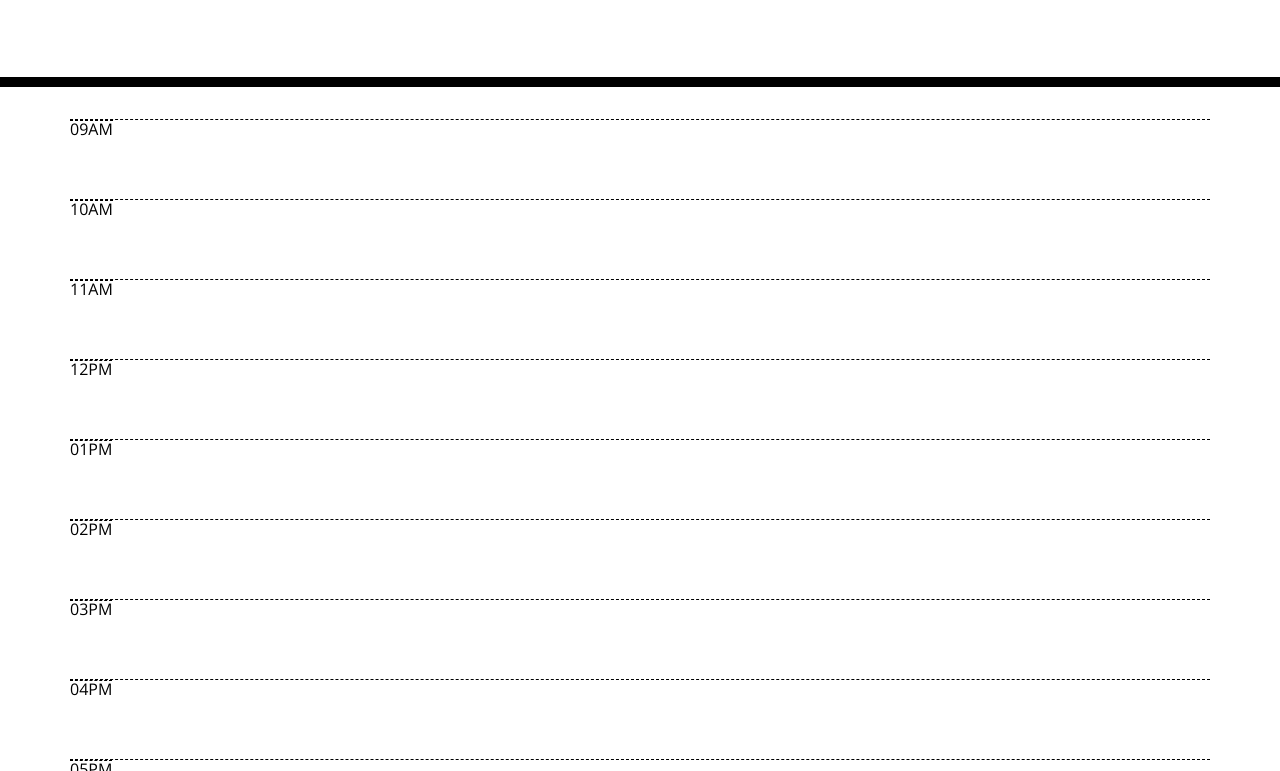
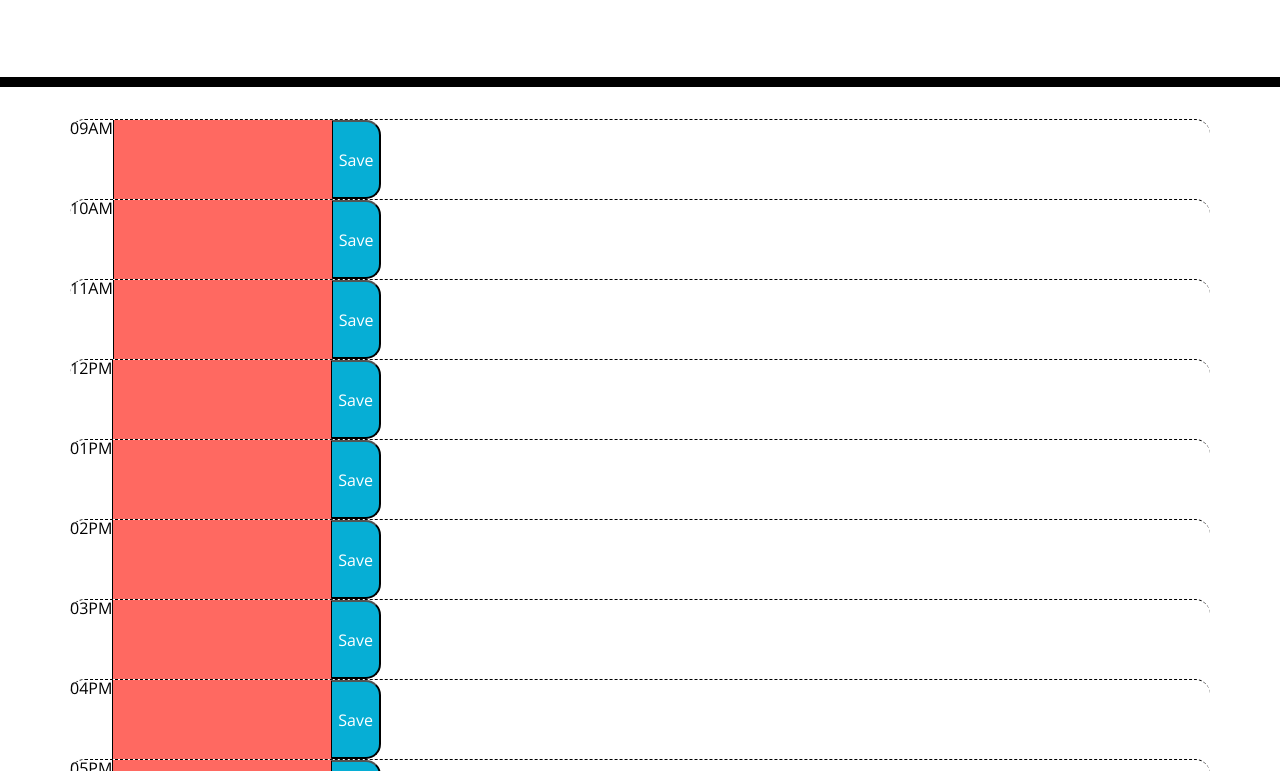
Before and after one commit to yvettehenderson/calendar, a plain HTML site: page index.html in a window 1280 px wide. Shown: the part 181-952 px from the top of the page. Drawn offline with nearby package versions, Linux system fonts and the light colour scheme.

Commit message:
updated time to align with tasks

```diff
--- a/index.html
+++ b/index.html
@@ -30,46 +30,27 @@
     </header>
 
     <div class="container">
-      <div class="hour row">
-        <div class="hour">09AM</div>
-      </div>
-      <div class="hour row">
-        <div class="hour">10AM</div>
-      </div>
-      <div class="hour row">
-        <div class="hour">11AM</div>
-      </div>
-      <div class="hour row">
-        <div class="hour">12PM</div>
-      </div>
-      <div class="hour row">
-        <div class="hour">01PM</div>
-      </div>
-      <div class="hour row">
-        <div class="hour">02PM</div>
-      </div>
-      <div class="hour row">
-        <div class="hour">03PM</div>
-      </div>
-      <div class="hour row">
-        <div class="hour">04PM</div>
-      </div>
-      <div class="hour row">
-        <div class="hour">05PM</div>
-      </div>
-      <div class="hour row">
-        <div class="hour">06PM</div>
-      </div>
+      <div id="9" class="hour row">09AM</div>
+      <div id="10" class="hour row">10AM</div>
+      <div id="11" class="hour row">11AM</div>
+      <div id="12" class="hour row">12PM</div>
+      <div id="13" class="hour row">01PM</div>
+      <div id="14" class="hour row">02PM</div>
+      <div id="15" class="hour row">03PM</div>
+      <div id="16" class="hour row">04PM</div>
+      <div id="17" class="hour row">05PM</div>
+      <div id="18" class="hour row">06PM</div>
+
     </div>
 
     <script src="https://cdnjs.cloudflare.com/ajax/libs/jquery/3.2.1/jquery.min.js"></script>
     <script src="https://cdnjs.cloudflare.com/ajax/libs/moment.js/2.24.0/moment.min.js"></script>
     <script>
       var tasks = JSON.parse(localStorage.getItem("tasks")) || {
-        9: "run",
+        9: "",
         10: "",
         11: "",
-        12: "jump",
+        12: "",
         1: "",
         2: "",
         3: "",
@@ -87,13 +68,12 @@
       }
       //   saveNoteEventListener()
 
-      // renders time rows not working as a function
 
       const now = moment().hour();
-      for (let i = 9; i < 18; i++) {
-        const div$ = $("<div>").addClass("time-block row");
+      for (let i = 9; i < 19; i++) {
+        const div$ = $("#" + i).addClass("time-block row");
         const notes$ = $("<textarea>").addClass("textarea");
-        // notes$.val(tasks[i])
+        notes$.val(tasks[i])
         if (now > i) {
           notes$.addClass("present");
         } else if (now < i) {
@@ -108,7 +88,7 @@
           .attr("data-time-slot", i);
         div$.append(notes$, button$);
         $(".container").append(div$);
-        // $(`#${i}`).append(div$);
+        $(`#${i}`).append(div$);
       }
     </script>
   </body>
```
